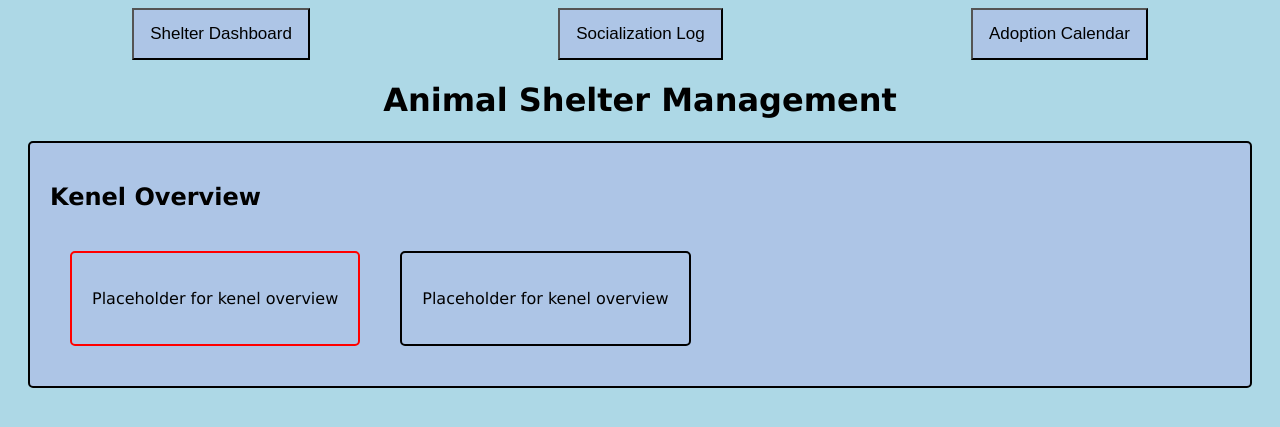
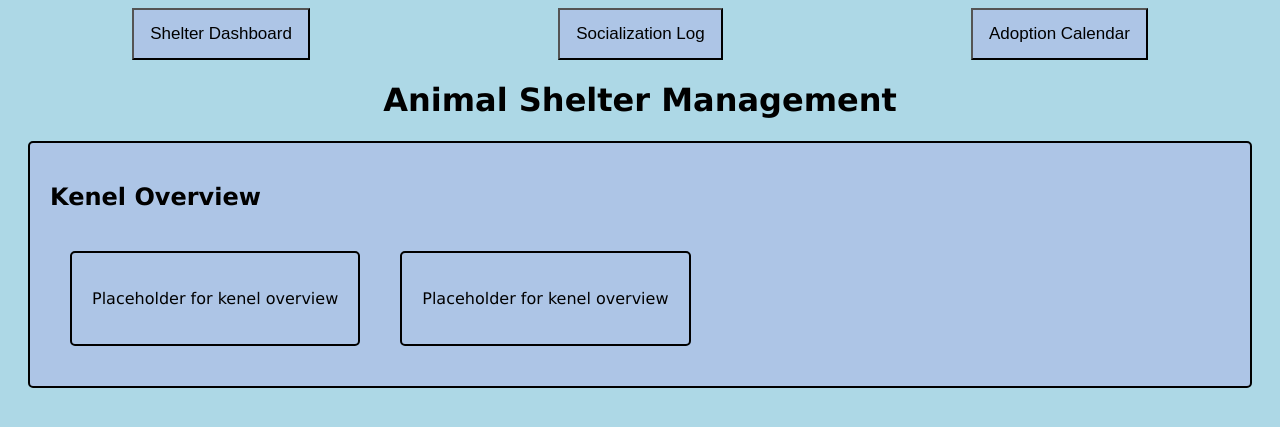
Before and after one commit to kristenrh/PawPortal, a Django app: page / in a window 1280 px wide. Shown: the top 427 px of the page. Run offline with Django 5.2, Linux system fonts and the light colour scheme.

Commit message:
Error check gave no usefull information.  I am effectivly reverting

```diff
--- a/pawportalapp/static/HomepageStylesheet.css
+++ b/pawportalapp/static/HomepageStylesheet.css
@@ -54,10 +54,9 @@ body {
     display: flex;
 }
 
-
 .kenel_Dog {
   background-color: rgb(173, 197, 230);
-  border: 2px solid rgb(255, 0, 0);
+  border: 2px solid black;
   border-radius: 5px;
   padding: 20px;
   margin: 20px;
```
